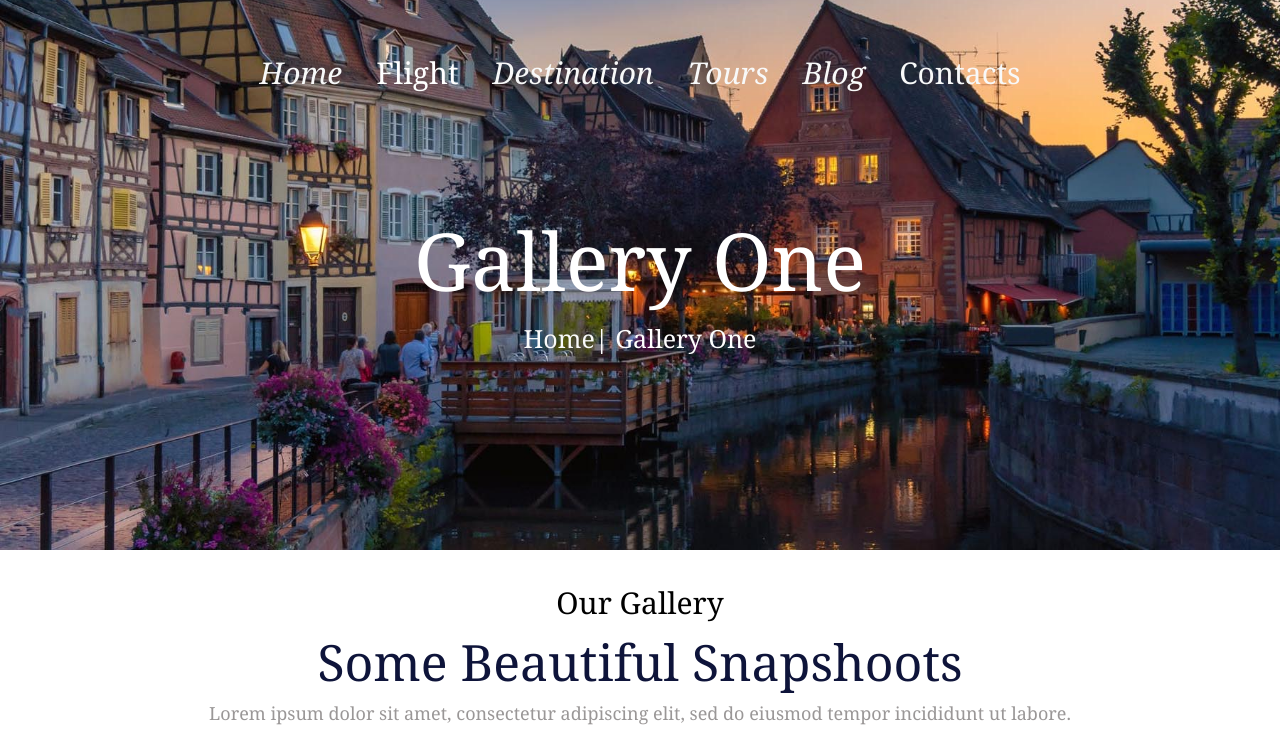
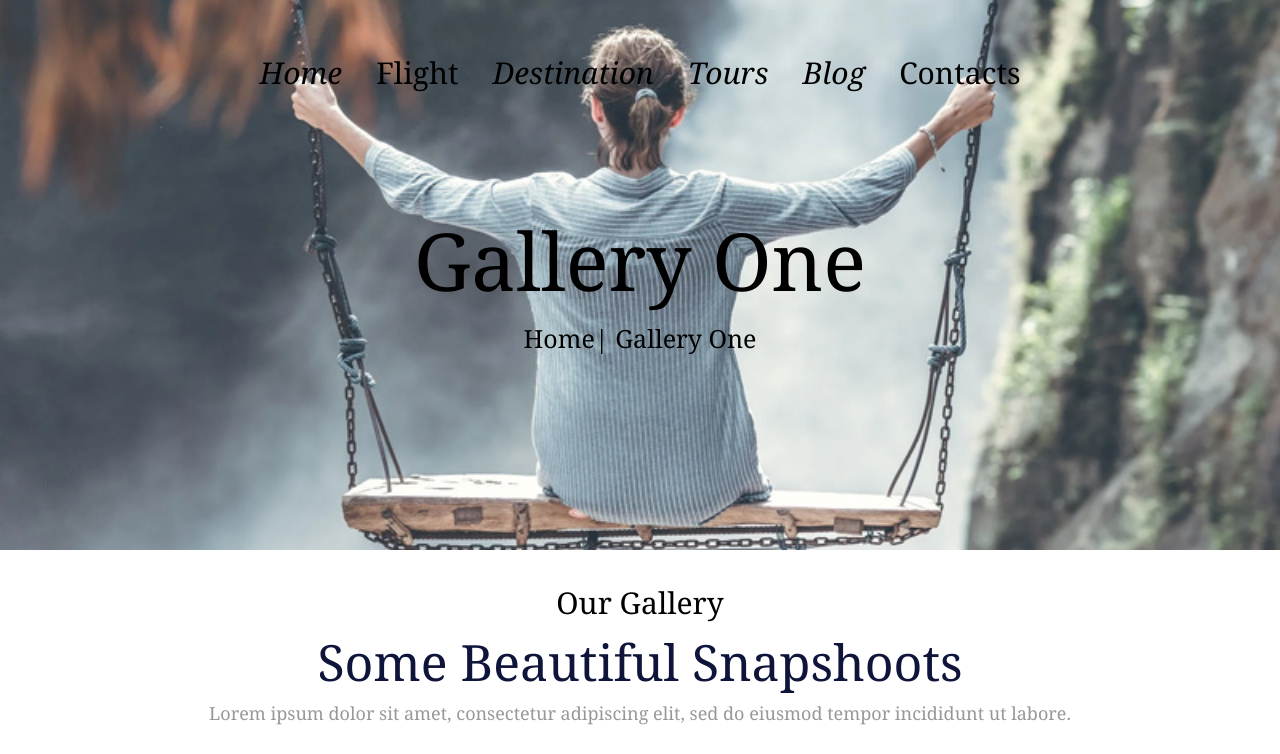
Before and after one commit to Joyadas-web/travel-project, a plain HTML site: page gallary.html in a window 1280 px wide. Shown: the top 754 px of the page. Drawn offline with nearby package versions, Linux system fonts and the light colour scheme.

Commit message:
index change

```diff
--- a/gallary.html
+++ b/gallary.html
@@ -26,7 +26,7 @@
 <body>
 
     <main>
-        <section class="bg-[url(./image/island.jpg)] bg-no-repeat bg-cover bg-bottom h-[550px] relative
+        <section class="bg-[url(./image/trending2.jpg)] bg-no-repeat bg-cover bg-bottom h-[550px] relative
         ">
             <header class="flex justify-center h-[100px] gap-[150px] ">
 
@@ -34,35 +34,37 @@
                     <nav class="flex justify-start">
                         <ul class="md:flex justify-end hidden gap-[34px] ">
                             <li class="first"><a href="./index.html" class=" w-[50px] font-serif text-[30px]
-                                 text-[#f8f9f9] ">
+                                 text-[#000] ">
                                     Home</a>
 
                             </li>
-                            <li><a href="./flight.html" class="w-[74px] font-serif text-[30px] text-[#ffff]">
+                            <li><a href="./flight.html" class="w-[74px] font-serif text-[30px]
+                                 text-[#000]">
                                     Flight
 
                                 </a>
 
                             </li>
                             <li class="first"><a href="./destination.html" class="w-[62px] font-serif text-[30px]
-                                 text-[#f8f9f9] ">
+                                 text-[#000] ">
                                     Destination</a>
 
                             </li>
                             <li class="first"><a href="#" class="w-[48px] font-serif text-[30px]  justify-center
-                                 text-[#f8f9f9]">Tours
+                                 text-[#000]">Tours
 
                                 </a>
 
                             </li>
                             <li class="first"><a href="./gallary.html" class="w-[48px] font-serif text-[30px]
-                                 text-[#f8f9f9] ">Blog
+                                 text-[#000] ">Blog
 
                                 </a>
 
                             </li>
 
-                            <li><a href="./contact.html" class="w-[48px] font-serif text-[30px] text-[#f8f9f9]">
+                            <li><a href="./contact.html" class="w-[48px] font-serif text-[30px]
+                                 text-[#000]">
                                     Contacts</a>
 
 
@@ -74,18 +76,18 @@
 
             </header>
             <h1  data-aos="fade-up"
-     data-aos-duration="3000" class=" flex justify-center mt-[100px] font-serif text-[#fff] text-[80px]">
+     data-aos-duration="3000" class=" flex justify-center mt-[100px] font-serif text-[#000] text-[80px]">
             Gallery One
 
 
             </h1>
             <div class="flex justify-center">
                 <h2  data-aos="fade-up"
-     data-aos-duration="3000" class="text-[25px] text-[#f9fafa] flex justify-center font-serif">Home
+     data-aos-duration="3000" class="text-[25px] text-[#000] flex justify-center font-serif">Home
 
                 </h2>
                 <h2  data-aos="fade-up"
-     data-aos-duration="3000" class="text-[25px] text-[#fff] flex justify-center font-serif">| Gallery One
+     data-aos-duration="3000" class="text-[25px] text-[#000] flex justify-center font-serif">| Gallery One
 
                 </h2>
             </div>
```
Also changed, not shown: index.html (+1 -1 lines).
